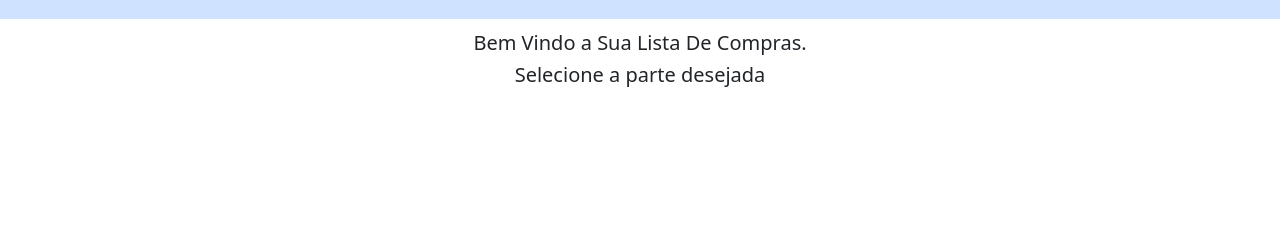
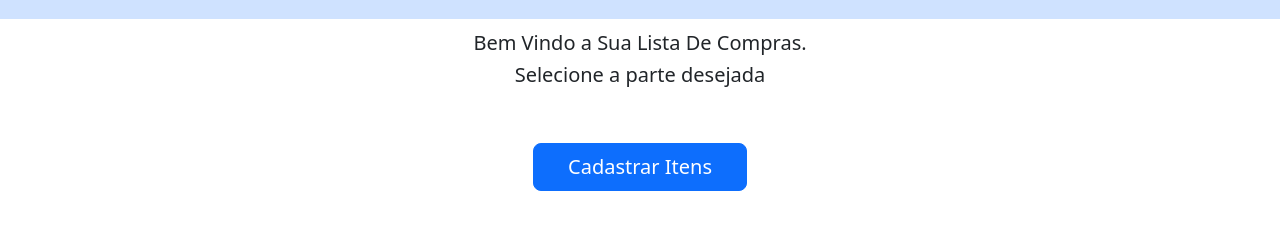
Before and after one commit to ifpi-picos/projeto-naovaimaspeleja, a plain HTML site: page index.html in a window 1280 px wide. Shown: the part 69-298 px from the top of the page. Drawn offline with nearby package versions, Linux system fonts and the light colour scheme.

Commit message:
botao de cadastrar

```diff
--- a/index.html
+++ b/index.html
@@ -36,5 +36,7 @@
         </div>
       </div>
     </div>
+    <div class="d-grid gap-2 col-2 mx-auto">
+      <button class="btn btn-primary mt-5 mb-4 btn-lg" type="button">Cadastrar Itens</button>
   </body>
 </html>
```
